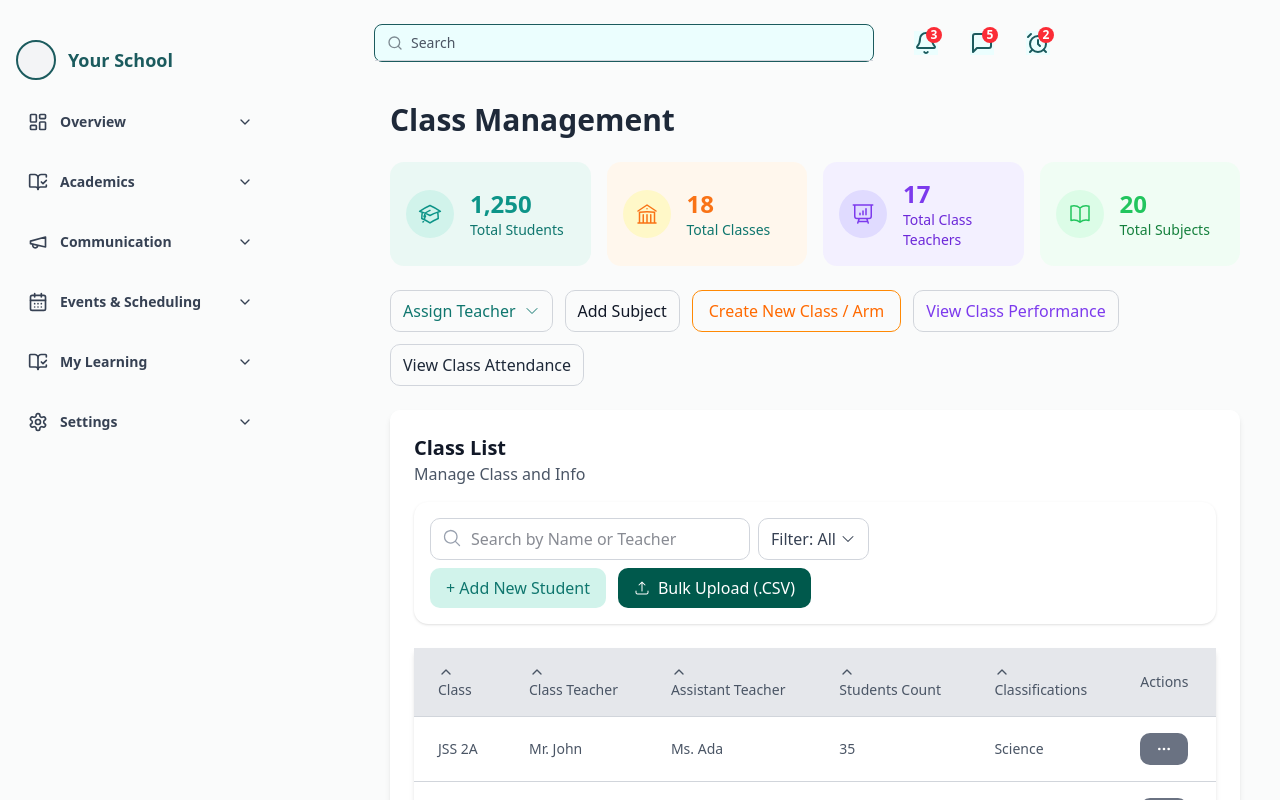
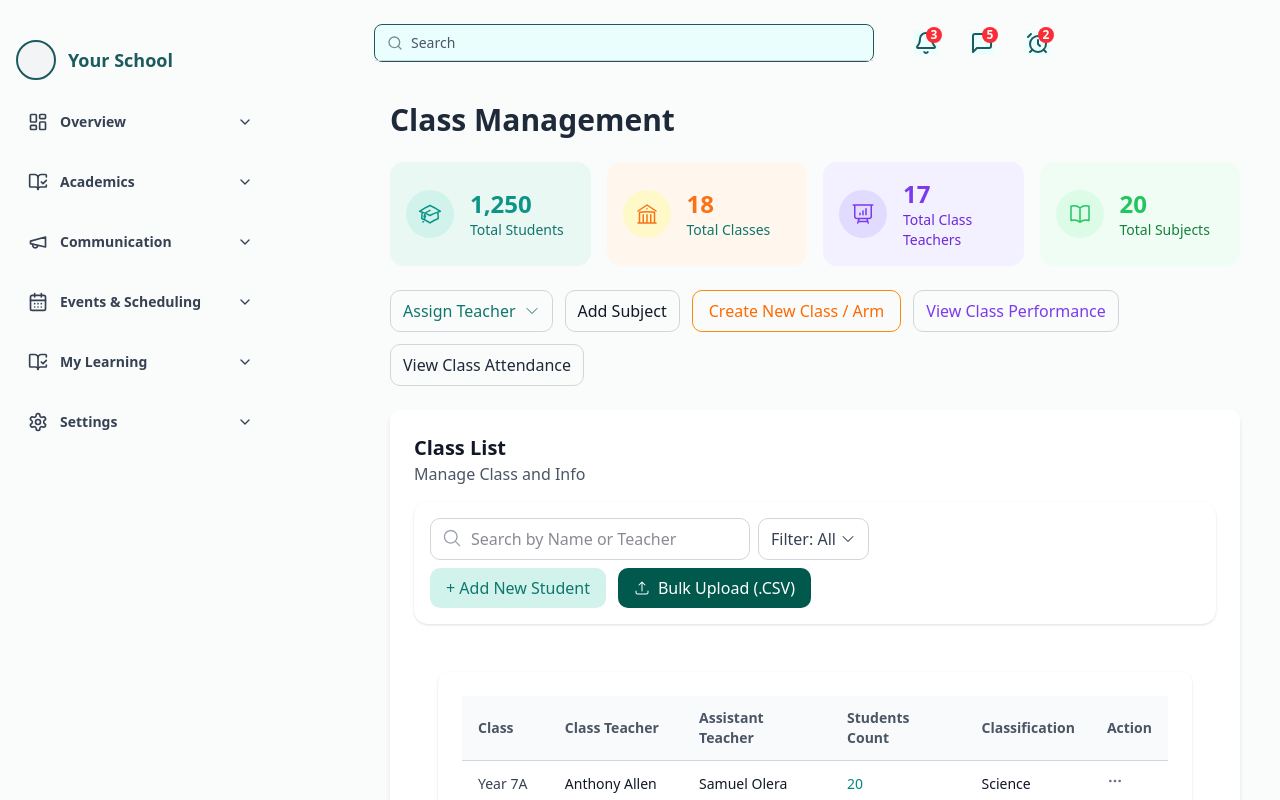
Before and after one commit to michaelajao/school_management_frontend, a Next.js app: page /dashboard/academics/classes in a window 1280 px wide. Built offline with nearby package versions, Linux system fonts and the light colour scheme.

Commit message:
made changes on the main page

```diff
--- a/components/admin/ClassTables.tsx
+++ b/components/admin/ClassTables.tsx
@@ -1,116 +1,104 @@
-import { ChevronUp, ChevronDown, MoreHorizontal } from "lucide-react"; // Use MoreHorizontal for horizontal dots
-import { useRouter } from "next/navigation";
-import { useState } from "react";
+'use client';
 
-export type ClassArm = {
-    id: string;
-    name: string;
+import { FC, useState } from 'react';
+import { Search, SlidersHorizontal, Plus, Upload, MoreVertical, MoreHorizontal } from 'lucide-react';
+import { useRouter } from 'next/navigation';
+
+interface ClassItem {
+  class: string;
   teacher: string;
   assistant: string;
-    studentCount: number;
-    classification: string; // Added classification field
-};
+  count: number;
+  type: string;
+}
 
-export default function ClassTables() {
+const classData: (ClassItem & { id: string })[] = [
+  { id: 'year-7A', class: 'Year 7A', teacher: 'Anthony Allen', assistant: 'Samuel Olera', count: 20, type: 'Science' },
+  { id: 'year-7B', class: 'Year 7B', teacher: 'Samuel Olera', assistant: 'Betty Jacobs', count: 20, type: 'Commercial' },
+  { id: 'Year 7C', class: 'Year 7C', teacher: 'Susan Oyii', assistant: 'Anthony Allen', count: 20, type: 'Art' },
+  { id: 'Year 8A', class: 'Year 8A', teacher: 'Kore Ogbei', assistant: '', count: 20, type: 'Science' },
+  { id: 'Year 8B', class: 'Year 8B', teacher: 'Michael Aigboka', assistant: 'Annabella Adu', count: 20, type: 'Art' },
+  { id: 'Year 8C', class: 'Year 8C', teacher: 'Eduard Cole', assistant: '', count: 20, type: 'Commercial' },
+  { id: 'Year 9A', class: 'Year 9A', teacher: 'Justin Ogbo', assistant: 'Michael Aigboka', count: 20, type: 'Art' },
+  { id: 'Year 9B', class: 'Year 9B', teacher: 'Kore Ogbei', assistant: '', count: 20, type: 'Science' },
+  { id: 'Year 9C', class: 'Year 9C', teacher: 'Eduard Cole', assistant: '', count: 20, type: 'Commercial' },
+  { id: 'year-7a', class: 'Year 10A', teacher: 'Elizabeth Arii', assistant: '', count: 20, type: 'Science' },
+  { id: 'Year 10B', class: 'Year 10B', teacher: 'Kore Ogbei', assistant: '', count: 20, type: 'Art' },
+  { id: 'Year 10C', class: 'Year 10C', teacher: 'Susan Oyii', assistant: 'Justin Ogbo', count: 20, type: 'Science' },
+  { id: 'Year 11A', class: 'Year 11A', teacher: 'Samuel Olera', assistant: 'Susan Oyii', count: 20, type: 'Commercial' },
+  { id: 'Year 11B', class: 'Year 11B', teacher: 'Kore Ogbei', assistant: 'Betty Jacobs', count: 20, type: 'Art' },
+  { id: 'Year 11C', class: 'Year 11C', teacher: 'Eduard Cole', assistant: 'Michael Aigboka', count: 20, type: 'Science' },
+  { id: 'year 12A', class: 'Year 12A', teacher: 'Michael Aigboka', assistant: 'Eduard Cole', count: 20, type: 'Commercial' },
+  { id: 'Year 12B', class: 'Year 12B', teacher: 'Michael Aigboka', assistant: 'Kore Ogbei', count: 20, type: 'Science' },
+];
+
+const ClassListPage: FC = () => {
     const router = useRouter();
-    const [classes, setClasses] = useState<ClassArm[]>([
-        {
-            id: '1',
-            name: 'JSS 2A',
-            teacher: 'Mr. John',
-            assistant: 'Ms. Ada',
-            studentCount: 35,
-            classification: 'Science',
-        },
-        {
-            id: '2',
-            name: 'SS1 B',
-            teacher: 'Mrs. Kemi',
-            assistant: '',
-            studentCount: 28,
-            classification: 'Arts',
-        },
-    ]);
-
-    const [searchTerm, setSearchTerm] = useState('');
     const [menuVisible, setMenuVisible] = useState<string | null>(null);
-    const [sortDirection, setSortDirection] = useState<'asc' | 'desc'>('asc');
-
-    const filteredClasses = classes.filter(cls =>
-        cls.name.toLowerCase().includes(searchTerm.toLowerCase()) ||
-        cls.teacher.toLowerCase().includes(searchTerm.toLowerCase())
-    );
-
     const toggleMenu = (id: string) => {
         setMenuVisible(menuVisible === id ? null : id);
     };
+  return (
+    <div className="p-6">
+      <div className="bg-white p-6 rounded-lg shadow">
+        {/* <h2 className="text-lg font-semibold text-gray-800">Class List</h2>
+        <p className="text-sm text-gray-500 mb-4">Manage Classes and Info</p> */}
 
-    const toggleSort = (column: string) => {
-        setSortDirection(prev => (prev === 'asc' ? 'desc' : 'asc'));
-        // You can implement sorting logic here based on the column and sort direction
-    };
+        {/* Top Actions
+        <div className="flex flex-col md:flex-row md:items-center md:justify-between gap-4 mb-4">
+          <div className="flex items-center w-full md:max-w-sm border rounded-md px-3 py-2 bg-gray-50">
+            <Search className="w-4 h-4 text-gray-400 mr-2" />
+            <input
+              type="text"
+              placeholder="Search by Name, Student ID or Class"
+              className="w-full bg-transparent focus:outline-none text-sm"
+            />
+          </div>
 
-    return (
-        <>
-            <div className="overflow-x-auto bg-white shadow-md">
-                <table className="min-w-full table-auto">
-                    <thead className="bg-gray-200">
+          <div className="flex items-center space-x-3">
+            <button className="flex items-center px-4 py-2 border rounded-md text-sm text-gray-700 hover:bg-gray-100">
+              <SlidersHorizontal className="w-4 h-4 mr-2" />
+              Filter
+            </button>
+
+            <button className="flex items-center px-4 py-2 border border-[#028A82] text-[#028A82] rounded-md text-sm hover:bg-[#028A82]/10">
+              <Plus className="w-4 h-4 mr-2" />
+              Add New Student
+            </button>
+
+            <button className="flex items-center px-4 py-2 bg-[#028A82] text-white rounded-md text-sm hover:bg-[#02736e]">
+              <Upload className="w-4 h-4 mr-2" />
+              Bulk Upload (CSV)
+            </button>
+          </div>
+        </div> */}
+
+        {/* Table */}
+        <div className="overflow-x-auto">
+          <table className="min-w-full text-sm">
+            <thead className="bg-gray-50 text-left text-gray-600">
               <tr>
-                            <th className="px-6 py-4 text-left text-sm font-medium text-gray-600">
-                                <span className="cursor-pointer" onClick={() => toggleSort('name')}>
-                                    {sortDirection === 'asc' ? <ChevronUp size={16} /> : <ChevronDown size={16} />}
-                                </span>
-                                Class
-                            </th>
-                            <th className="px-6 py-4 text-left text-sm font-medium text-gray-600">
-                                <span className="cursor-pointer" onClick={() => toggleSort('teacher')}>
-                                    {sortDirection === 'asc' ? <ChevronUp size={16} /> : <ChevronDown size={16} />}
-                                </span>
-                                Class Teacher
-                            </th>
-                            <th className="px-6 py-4 text-left text-sm font-medium text-gray-600">
-                                <span className="cursor-pointer" onClick={() => toggleSort('assistant')}>
-                                    {sortDirection === 'asc' ? <ChevronUp size={16} /> : <ChevronDown size={16} />}
-                                </span>
-                                Assistant Teacher
-                            </th>
-                            <th className="px-6 py-4 text-left text-sm font-medium text-gray-600">
-                                <span className="cursor-pointer" onClick={() => toggleSort('studentCount')}>
-                                    {sortDirection === 'asc' ? <ChevronUp size={16} /> : <ChevronDown size={16} />}
-                                </span>
-                                Students Count
-                            </th>
-                            <th className="px-6 py-4 text-left text-sm font-medium text-gray-600">
-                                <span className="cursor-pointer" onClick={() => toggleSort('classification')}>
-                                    {sortDirection === 'asc' ? <ChevronUp size={16} /> : <ChevronDown size={16} />}
-                                </span>
-                                Classifications
-                            </th>
-                            <th className="px-6 py-4 text-left text-sm font-medium text-gray-600">
-                                Actions
-                            </th>
+                <th className="px-4 py-3">Class</th>
+                <th className="px-4 py-3">Class Teacher</th>
+                <th className="px-4 py-3">Assistant Teacher</th>
+                <th className="px-4 py-3">Students Count</th>
+                <th className="px-4 py-3">Classification</th>
+                <th className="px-4 py-3">Action</th>
               </tr>
             </thead>
-                    <tbody className="text-sm text-gray-600">
-                        {filteredClasses.map((cls) => (
-                            <tr key={cls.id} className="border-t hover:bg-gray-50">
-                                <td className="px-6 py-4">{cls.name}</td>
-                                <td className="px-6 py-4">{cls.teacher}</td>
-                                <td className="px-6 py-4">{cls.assistant || '-'}</td>
-                                <td className="px-6 py-4">{cls.studentCount}</td>
-                                <td className="px-6 py-4">{cls.classification}</td>
-                                <td className="px-6 py-4 relative">
-                                    {/* Three dots button (Horizontal) */}
-                                    <button
-                                        onClick={() => toggleMenu(cls.id)}
-                                        className="px-4 py-2 bg-gray-500 text-white rounded-lg hover:bg-gray-600"
-                                        aria-label="Actions"
-                                    >
-                                        <MoreHorizontal size={16} />
+            <tbody>
+              {classData.map((item, idx) => (
+                <tr key={idx} className="border-t hover:bg-gray-50">
+                  <td className="px-4 py-3 font-medium text-gray-700">{item.class}</td>
+                  <td className="px-4 py-3">{item.teacher}</td>
+                  <td className="px-4 py-3">{item.assistant || '—'}</td>
+                  <td className="px-4 py-3 text-[#028A82]">{item.count}</td>
+                  <td className="px-4 py-3">{item.type}</td>
+                  <td className="px-4 py-3">
+                    <button onClick={() => toggleMenu(item.id)} className="cursor-pointer">
+                      <MoreHorizontal className="w-4 h-4 text-gray-500" />
                     </button>
-
-                                    {/* Menu with Edit and View options */}
-                                    {menuVisible === cls.id && (
+                        {menuVisible === item.id && (
                             <div className="absolute right-0 bg-white border rounded-lg shadow-md mt-2">
                                 <button
                                     onClick={() => router.push('/dashboard/academics/classes/edit_class')}
@@ -134,6 +122,9 @@ export default function ClassTables() {
             </tbody>
           </table>
         </div>
-        </>
+      </div>
+    </div>
   );
-}
+};
+
+export default ClassListPage;
```
Lines whose indentation alone changed are shown as unchanged.
